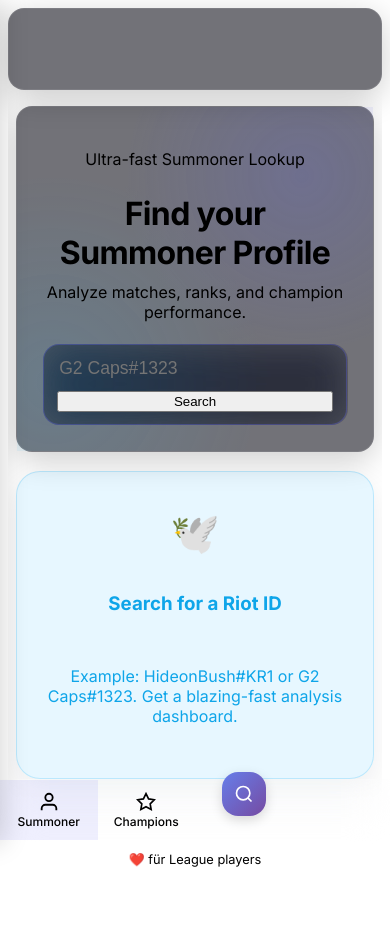
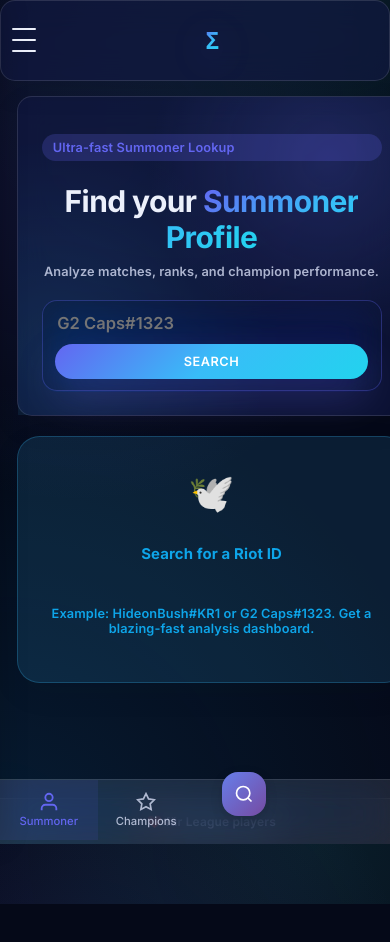
Before and after one commit to zerox80/SummonerAPIv2, a React (Vite) app in the folder frontend/: page / in a window 390 px wide. Shown: the top 942 px of the page. After the commit the page ends 904 px from the top, so only its background shows below. Built offline with nearby package versions, Linux system fonts and the light colour scheme.

Commit message:
feat: Add comprehensive global CSS styles including design tokens, utility classes, and responsive adjustments.

```diff
--- a/frontend/src/styles/global.css
+++ b/frontend/src/styles/global.css
@@ -20,11 +20,38 @@
   --page-gutter: clamp(1rem, 3vw, 2rem);
 }
 
+:root.dark {
+  --bg-body: #050918;
+  --bg-elevated: rgba(13, 19, 43, 0.78);
+  --bg-card: rgba(17, 24, 65, 0.68);
+  --bg-card-strong: rgba(24, 34, 84, 0.82);
+  --text-primary: rgba(241, 245, 255, 0.98);
+  --text-secondary: rgba(226, 232, 255, 0.75);
+  --text-muted: rgba(191, 202, 255, 0.55);
+  --accent: linear-gradient(135deg, #6366f1 0%, #38bdf8 50%, #22d3ee 100%);
+  --accent-solid: #6366f1;
+  --accent-soft: rgba(99, 102, 241, 0.22);
+  --accent-ring: rgba(59, 130, 246, 0.42);
+  --border-subtle: rgba(148, 163, 255, 0.12);
+  --transparent-wash: rgba(13, 23, 55, 0.45);
+}
+
 :root.light {
   --bg-body: #f5f7fb;
   --bg-elevated: rgba(255, 255, 255, 0.78);
   --bg-card: rgba(255, 255, 255, 0.82);
+  --text-primary: #0f172a;
+  --text-secondary: #475569;
+  --text-muted: #94a3b8;
+  --accent: #6366f1;
+  --accent-solid: #6366f1;
+  --accent-soft: rgba(99, 102, 241, 0.1);
+  --accent-ring: rgba(99, 102, 241, 0.4);
+  --border-subtle: rgba(148, 163, 255, 0.2);
+  --transparent-wash: rgba(255, 255, 255, 0.5);
+}
 
+/* Global Styles */
 a {
   color: inherit;
   text-decoration: none;
@@ -182,47 +209,6 @@
   max-width: 60ch;
 }
 
-  @keyframes pulseGlow {
-    0% {
-      box-shadow: 0 0 0 0 rgba(99, 102, 241, 0.35);
-    }
-
-    70% {
-      box-shadow: 0 0 0 12px rgba(99, 102, 241, 0);
-    }
-
-    100% {
-      box-shadow: 0 0 0 0 rgba(99, 102, 241, 0);
-    }
-  }
-
-  @media (max-width: 960px) {
-
-    .layout-wide,
-    .layout-desktop {
-      width: 92vw;
-    }
-  }
-
-  @media (max-width: 720px) {
-    :root {
-      --page-gutter: clamp(0.85rem, 5vw, 1.4rem);
-    }
-
-    .container {
-      padding: 0 var(--page-gutter);
-    }
-  }
-
-  @media (max-width: 540px) {
-    :root {
-      --page-gutter: clamp(0.75rem, 6vw, 1.1rem);
-    }
-
-    html {
-      font-size: clamp(14px, 3.6vw + 10px, 15px);
-    }
-
 .badge-soft {
   display: inline-flex;
   align-items: center;
@@ -236,125 +222,23 @@
   letter-spacing: 0.01em;
 }
 
-    .cta-button {
-      display: inline-flex;
-      align-items: center;
-      justify-content: center;
-      gap: 0.4rem;
-      padding: 0.65rem 1.4rem;
-      border-radius: 999px;
-      border: none;
-      font-weight: 600;
-      letter-spacing: 0.04em;
-      text-transform: uppercase;
-      background: var(--accent);
-      color: white;
-      cursor: pointer;
-      box-shadow: 0 18px 40px rgba(99, 102, 241, 0.28);
-      transition: transform var(--duration-fast) ease, box-shadow var(--duration-fast) ease, filter var(--duration-fast) ease;
+.glass-panel {
+  border-radius: var(--radius-md);
+  box-shadow: var(--shadow-sm);
+  background: var(--bg-card);
+  border: var(--border-glass);
 }
 
-    .cta-button:disabled {
-      opacity: 0.6;
-      cursor: not-allowed;
-      box-shadow: none;
+.glass-panel:hover {
+  transform: translateY(-4px);
+  box-shadow: var(--shadow-md);
 }
 
-    .cta-button:not(:disabled):hover {
-      transform: translateY(-2px);
-      box-shadow: 0 22px 45px rgba(99, 102, 241, 0.32);
-      transition-timing-function: var(--easing-spring);
-    }
-
-    .cta-button:not(:disabled):active {
-      transform: translateY(0);
-      filter: brightness(0.96);
-    }
-
-    .table-clean {
-      width: 100%;
-      border-collapse: collapse;
-      border-spacing: 0;
-      background: var(--bg-card);
-      border-radius: var(--radius-md);
-      overflow: hidden;
-    }
-
-    .table-clean thead {
-      background: rgba(99, 102, 241, 0.12);
-      color: var(--text-secondary);
-      text-transform: uppercase;
-      font-size: 0.75rem;
-      letter-spacing: 0.12em;
-    }
-
-    .table-clean th,
-    .table-clean td {
-      padding: 0.85rem 1rem;
-      text-align: left;
-    }
-
-    .table-clean tbody tr:nth-child(every) {
-      background: transparent;
-    }
-
-    .table-clean tbody tr:hover {
-      background: rgba(99, 102, 241, 0.08);
-    }
-
-    .tooltip {
-      position: relative;
-      display: inline-flex;
-      align-items: center;
-    }
-
-    .tooltip__bubble {
-      position: absolute;
-      bottom: calc(100% + 0.5rem);
-      left: 50%;
-      transform: translateX(-50%) translateY(6px);
-      background: rgba(10, 22, 53, 0.92);
-      color: rgba(226, 232, 255, 0.95);
-      padding: 0.55rem 0.75rem;
-      border-radius: 0.75rem;
-      font-size: 0.75rem;
-      box-shadow: 0 18px 35px rgba(15, 23, 42, 0.35);
-      opacity: 0;
-      pointer-events: none;
-      transition: opacity var(--duration-fast) ease, transform var(--duration-fast) ease;
-      max-width: 240px;
-      text-align: center;
-    }
-
-    .tooltip:hover .tooltip__bubble,
-    .tooltip:focus-within .tooltip__bubble {
-      opacity: 1;
-      transform: translateX(-50%) translateY(0);
-    }
-
-    .sr-only {
-      position: absolute;
-      width: 1px;
-      height: 1px;
-      padding: 0;
-      margin: -1px;
-      overflow: hidden;
-      clip: rect(0, 0, 0, 0);
-      white-space: nowrap;
-      border: 0;
-    }
-
-    .section-title {
-      margin: 0;
-      font-size: clamp(1.5rem, 2.2vw, 2.4rem);
-      font-weight: 700;
-      letter-spacing: -0.01em;
-    }
-
-    .section-subtitle {
-      margin-top: 0.35rem;
-      color: var(--text-secondary);
-      max-width: 60ch;
+.gradient-text {
+  background: var(--accent);
+  background-clip: text;
+  -webkit-background-clip: text;
+  color: transparent;
 }
 
 @keyframes pulseGlow {
@@ -398,206 +282,6 @@
     font-size: clamp(14px, 3.6vw + 10px, 15px);
   }
 
-      .glass-panel {
-        border-radius: var(--radius-md);
-        box-shadow: var(--shadow-sm);
-      }
-
-      .glass-panel:hover {
-        .container {
-          padding: 0 var(--page-gutter);
-        }
-      }
-
-      @media (max-width: 540px) {
-        :root {
-          --page-gutter: clamp(0.75rem, 6vw, 1.1rem);
-        }
-
-        html {
-          font-size: clamp(14px, 3.6vw + 10px, 15px);
-        }
-
-        .badge-soft {
-          display: inline-flex;
-          align-items: center;
-          gap: 0.35rem;
-          background: var(--accent-soft);
-          color: var(--accent-solid);
-          padding: 0.4rem 0.75rem;
-          border-radius: 999px;
-          font-size: 0.85rem;
-          font-weight: 600;
-          letter-spacing: 0.01em;
-        }
-
-        .cta-button {
-          display: inline-flex;
-          align-items: center;
-          justify-content: center;
-          gap: 0.4rem;
-          padding: 0.65rem 1.4rem;
-          border-radius: 999px;
-          border: none;
-          font-weight: 600;
-          letter-spacing: 0.04em;
-          text-transform: uppercase;
-          background: var(--accent);
-          color: white;
-          cursor: pointer;
-          box-shadow: 0 18px 40px rgba(99, 102, 241, 0.28);
-          transition: transform var(--duration-fast) ease, box-shadow var(--duration-fast) ease, filter var(--duration-fast) ease;
-        }
-
-        .cta-button:disabled {
-          opacity: 0.6;
-          cursor: not-allowed;
-          box-shadow: none;
-        }
-
-        .cta-button:not(:disabled):hover {
-          transform: translateY(-2px);
-          box-shadow: 0 22px 45px rgba(99, 102, 241, 0.32);
-          transition-timing-function: var(--easing-spring);
-        }
-
-        .cta-button:not(:disabled):active {
-          transform: translateY(0);
-          filter: brightness(0.96);
-        }
-
-        .table-clean {
-          width: 100%;
-          border-collapse: collapse;
-          border-spacing: 0;
-          background: var(--bg-card);
-          border-radius: var(--radius-md);
-          overflow: hidden;
-        }
-
-        .table-clean thead {
-          background: rgba(99, 102, 241, 0.12);
-          color: var(--text-secondary);
-          text-transform: uppercase;
-          font-size: 0.75rem;
-          letter-spacing: 0.12em;
-        }
-
-        .table-clean th,
-        .table-clean td {
-          padding: 0.85rem 1rem;
-          text-align: left;
-        }
-
-        .table-clean tbody tr:nth-child(every) {
-          background: transparent;
-        }
-
-        .table-clean tbody tr:hover {
-          background: rgba(99, 102, 241, 0.08);
-        }
-
-        .tooltip {
-          position: relative;
-          display: inline-flex;
-          align-items: center;
-        }
-
-        .tooltip__bubble {
-          position: absolute;
-          bottom: calc(100% + 0.5rem);
-          left: 50%;
-          transform: translateX(-50%) translateY(6px);
-          background: rgba(10, 22, 53, 0.92);
-          color: rgba(226, 232, 255, 0.95);
-          padding: 0.55rem 0.75rem;
-          border-radius: 0.75rem;
-          font-size: 0.75rem;
-          box-shadow: 0 18px 35px rgba(15, 23, 42, 0.35);
-          opacity: 0;
-          pointer-events: none;
-          transition: opacity var(--duration-fast) ease, transform var(--duration-fast) ease;
-          max-width: 240px;
-          text-align: center;
-        }
-
-        .tooltip:hover .tooltip__bubble,
-        .tooltip:focus-within .tooltip__bubble {
-          opacity: 1;
-          transform: translateX(-50%) translateY(0);
-        }
-
-        .sr-only {
-          position: absolute;
-          width: 1px;
-          height: 1px;
-          padding: 0;
-          margin: -1px;
-          overflow: hidden;
-          clip: rect(0, 0, 0, 0);
-          white-space: nowrap;
-          border: 0;
-        }
-
-        .section-title {
-          margin: 0;
-          font-size: clamp(1.5rem, 2.2vw, 2.4rem);
-          font-weight: 700;
-          letter-spacing: -0.01em;
-        }
-
-        .section-subtitle {
-          margin-top: 0.35rem;
-          color: var(--text-secondary);
-          max-width: 60ch;
-        }
-
-        @keyframes pulseGlow {
-          0% {
-            box-shadow: 0 0 0 0 rgba(99, 102, 241, 0.35);
-          }
-
-          70% {
-            box-shadow: 0 0 0 12px rgba(99, 102, 241, 0);
-          }
-
-          100% {
-            box-shadow: 0 0 0 0 rgba(99, 102, 241, 0);
-          }
-        }
-
-        @media (max-width: 960px) {
-
-          .layout-wide,
-          .layout-desktop {
-            width: 92vw;
-          }
-        }
-
-        @media (max-width: 720px) {
-          :root {
-            --page-gutter: clamp(0.85rem, 5vw, 1.4rem);
-          }
-
-          .container {
-            padding: 0 var(--page-gutter);
-          }
-        }
-
-        @media (max-width: 540px) {
-          :root {
-            --page-gutter: clamp(0.75rem, 6vw, 1.1rem);
-          }
-
-          html {
-            font-size: clamp(14px, 3.6vw + 10px, 15px);
-          }
-
-          .glass-panel {
-            border-radius: var(--radius-md);
-            box-shadow: var(--shadow-sm);
-          }
-
   .glass-panel:hover {
     transform: none;
     box-shadow: var(--shadow-sm);
@@ -607,7 +291,6 @@
 @media (max-width: 380px) {
   html {
     font-size: clamp(13px, 5vw + 9px, 14.5px);
-          }
   }
 }
 
```
Lines whose indentation alone changed are shown as unchanged.
